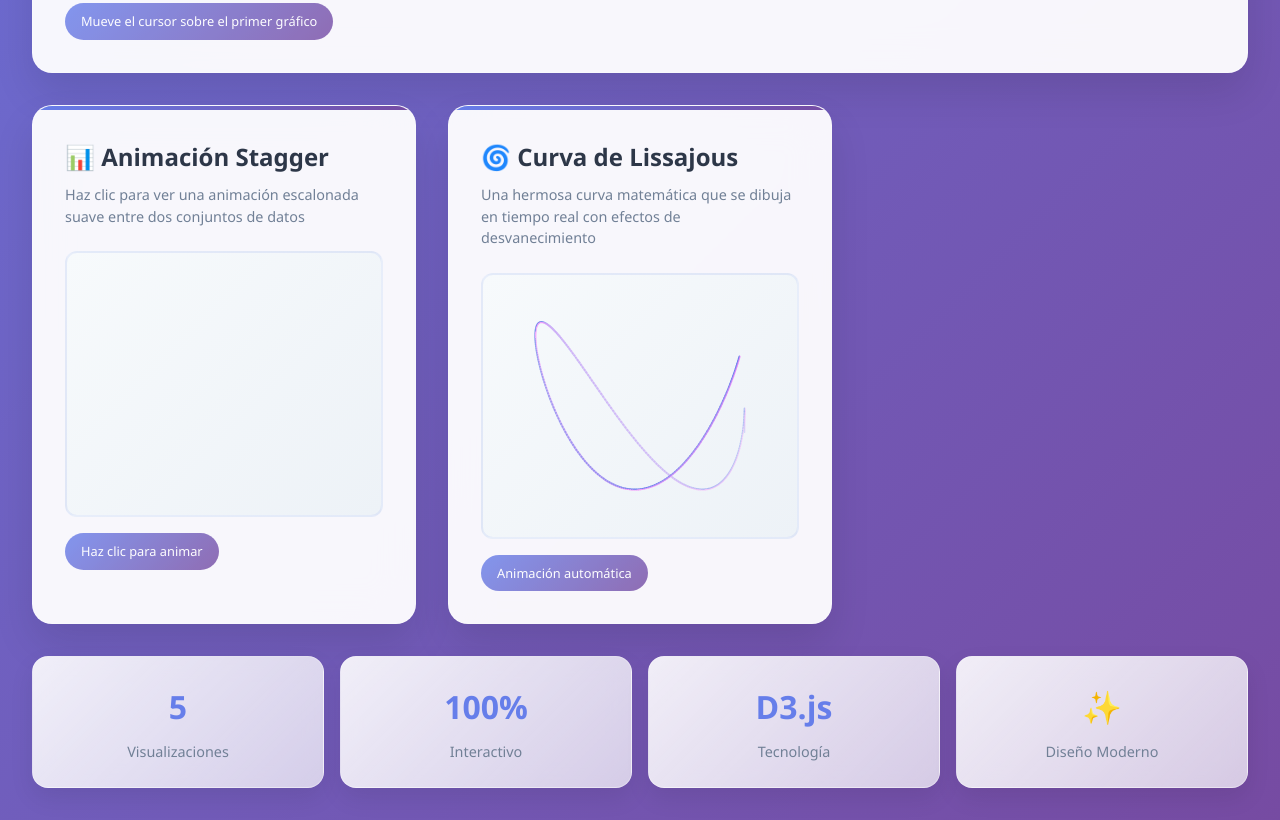
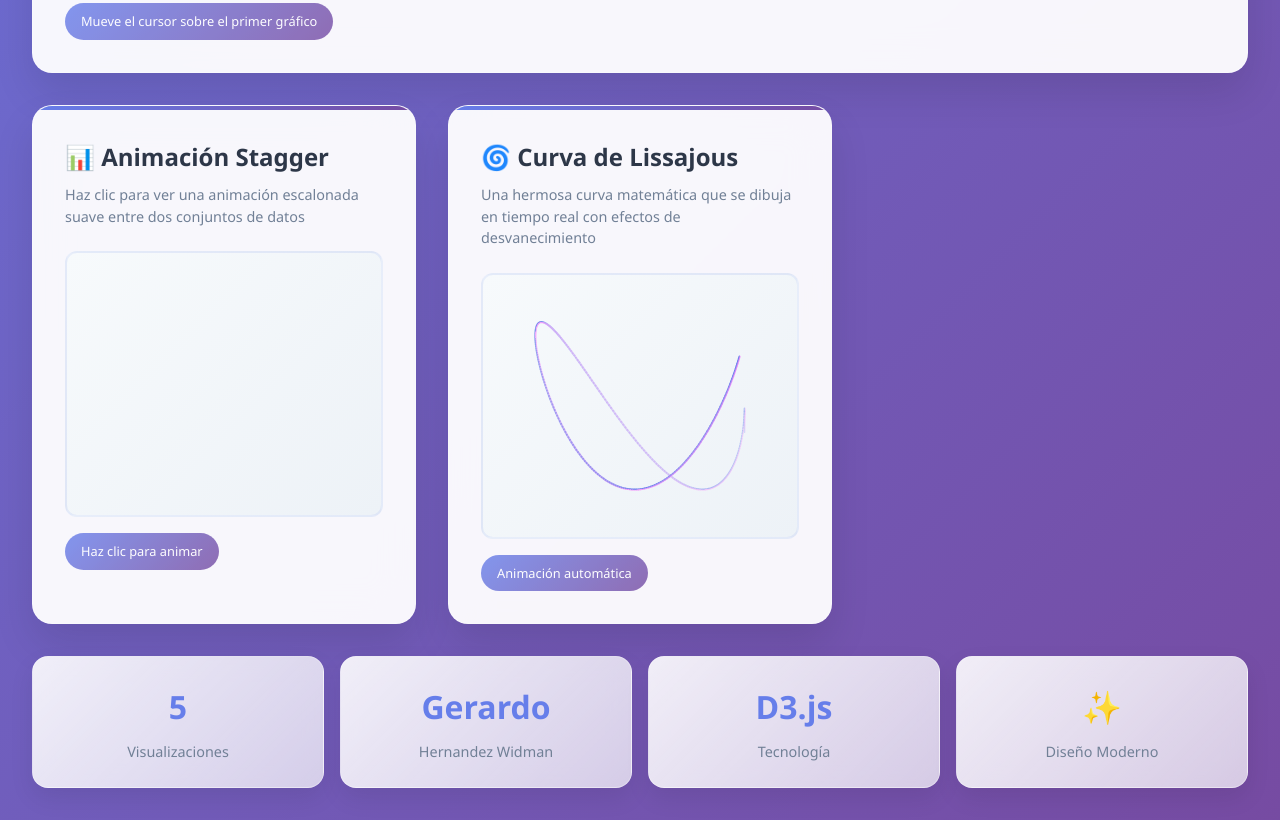
Before and after one commit to widmanhg/primerinformeD3, a plain HTML site: page index.html in a window 1280 px wide. Shown: the part 1415-2235 px from the top of the page. Drawn offline with nearby package versions, Linux system fonts and the light colour scheme.

Commit message:
Update index.html

```diff
--- a/index.html
+++ b/index.html
@@ -293,8 +293,8 @@
         <div class="stat-label">Visualizaciones</div>
       </div>
       <div class="stat-card">
-        <span class="stat-number">100%</span>
-        <div class="stat-label">Interactivo</div>
+        <span class="stat-number">Gerardo</span>
+        <div class="stat-label">Hernandez Widman</div>
       </div>
       <div class="stat-card">
         <span class="stat-number">D3.js</span>
```
